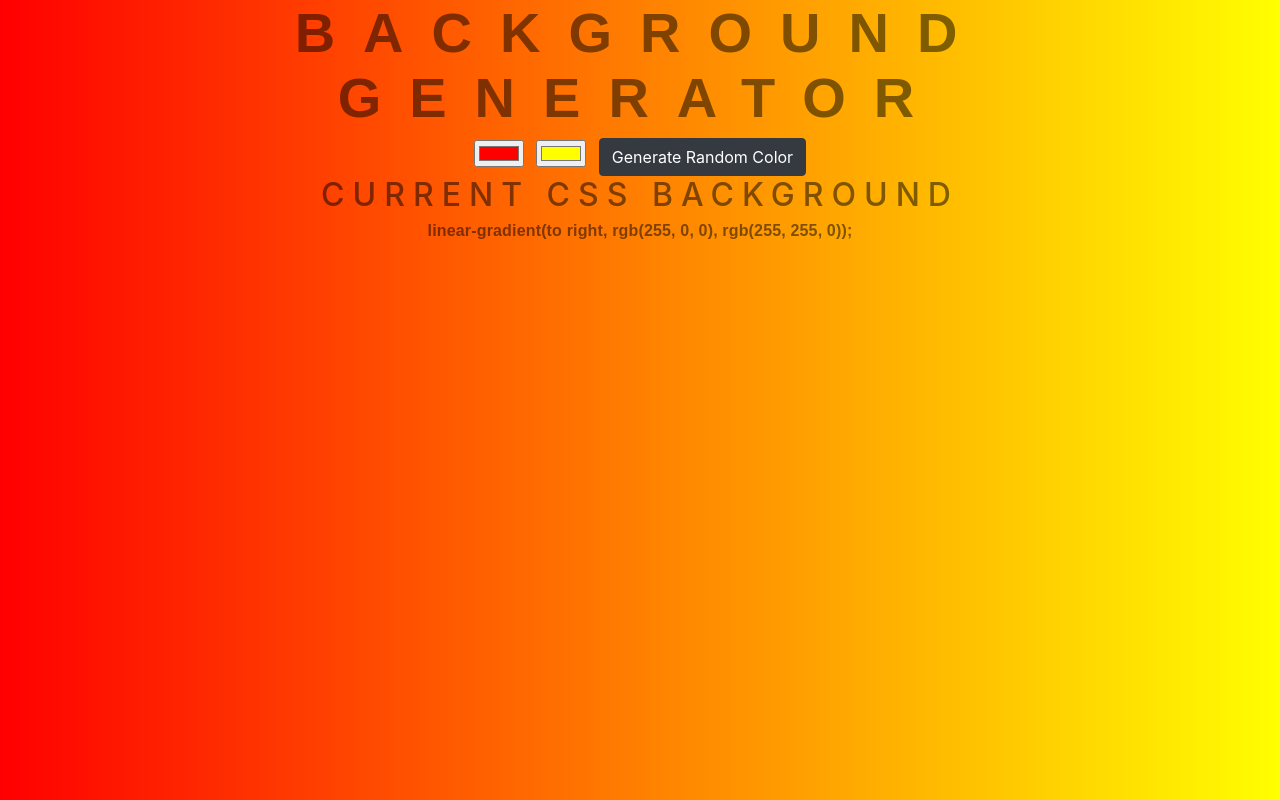
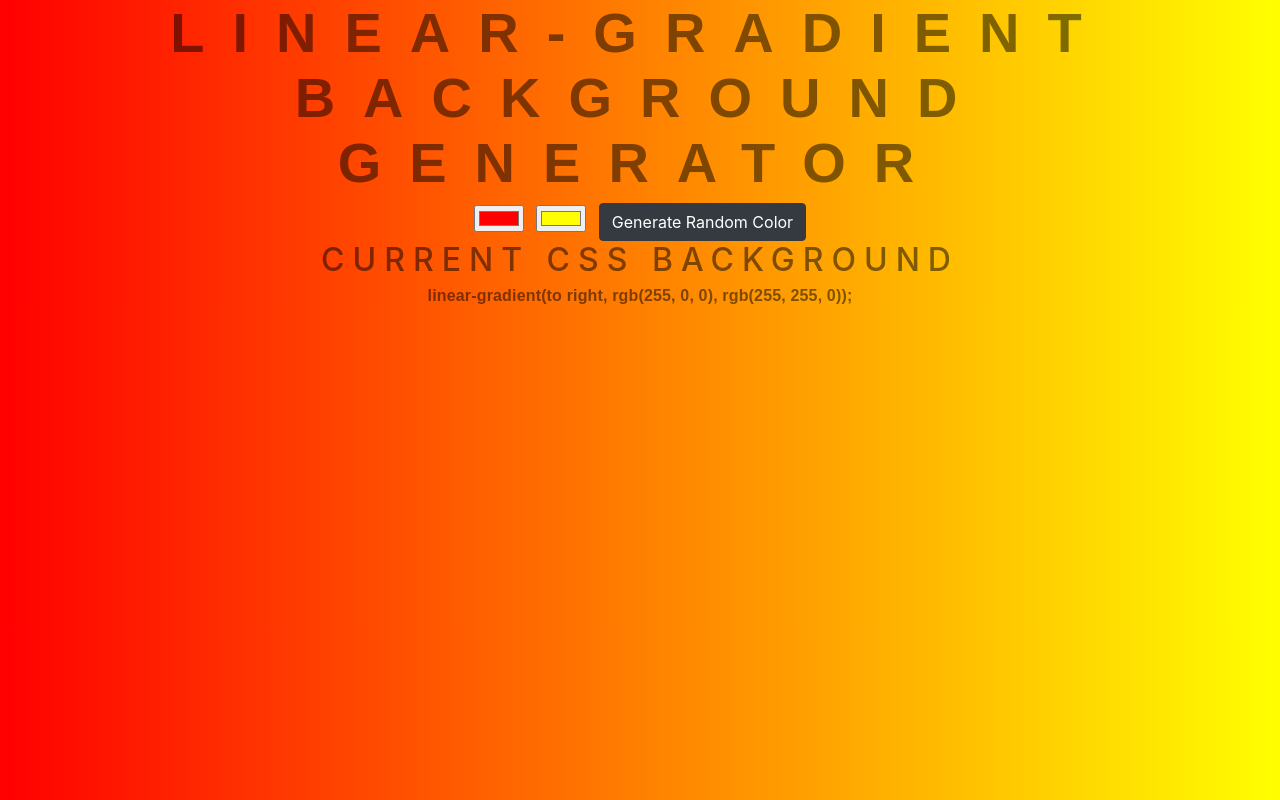
Before and after one commit to alexg657/Background-Generator, a plain HTML site: page index.html in a window 1280 px wide. Drawn offline with nearby package versions, Linux system fonts and the light colour scheme.

Commit message:
title change

```diff
--- a/index.html
+++ b/index.html
@@ -7,7 +7,7 @@
 
 </head>
 <body id="bodyColor">
-<h1>Background Generator</h1>
+<h1>linear-gradient Background Generator</h1>
 <input type="color" class="color1" name="color1" value="#00ff00">
 <input type="color" class="color2" name="color2" value="#ff0000">
 <button type="button" class="btn btn-dark" id="btn1">Generate Random Color</button>
```
